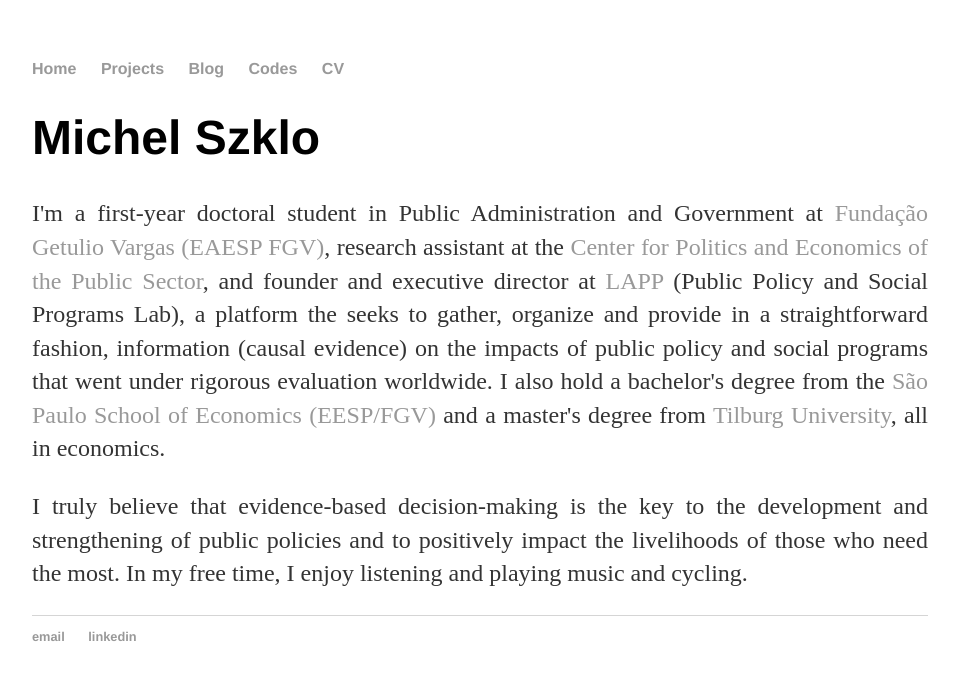
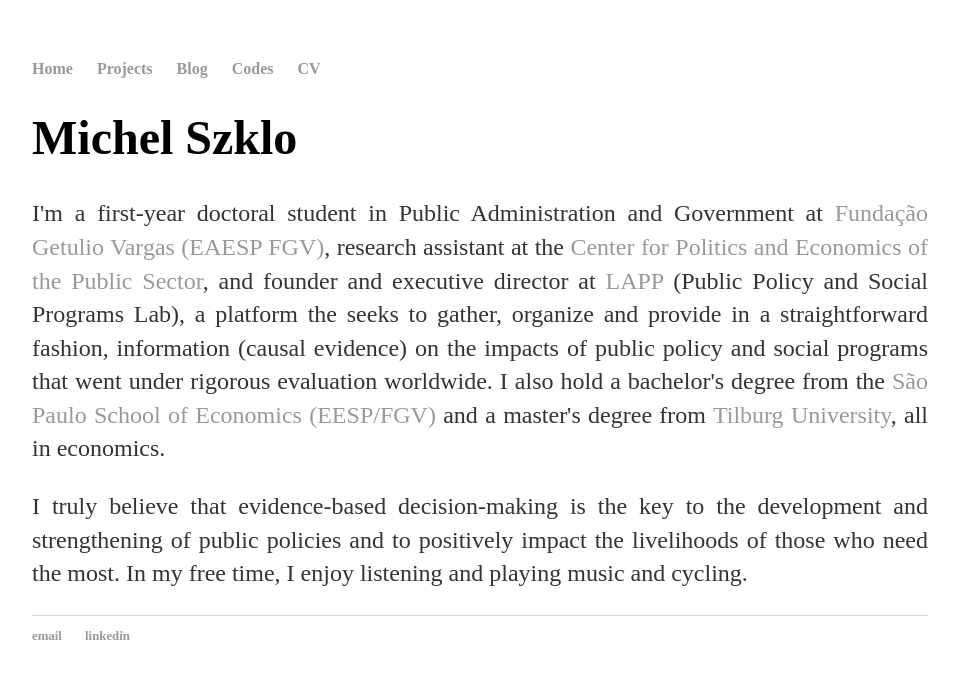
Before and after one commit to michelszklo/michelszklo.github.io, a Jekyll site: the page built from index.html, in a window 1280 px wide. Shown: the top 680 px of the page, without its empty margins (160-1119 px from the left). Built offline with Jekyll 4.4.1, drawn with Linux system fonts in a browser that asks for light colours.

Commit message:
font change to montserrat

```diff
--- a/css/main.css
+++ b/css/main.css
@@ -3,7 +3,7 @@
     width: 70%;
 }
 nav ul, footer ul {
-    font-family:'Helvetica', 'Arial', 'Sans-Serif';
+    font-family: 'Montserrat', 'Sans-Serif';
     padding: 0px;
     list-style: none;
     font-weight: bold;
@@ -21,7 +21,7 @@
 }
 h1 {
     font-size: 3em;
-    font-family:'Helvetica', 'Arial', 'Sans-Serif';
+    font-family: 'Montserrat', 'Sans-Serif';
 }
 p {
     font-size: 1.5em;
```
